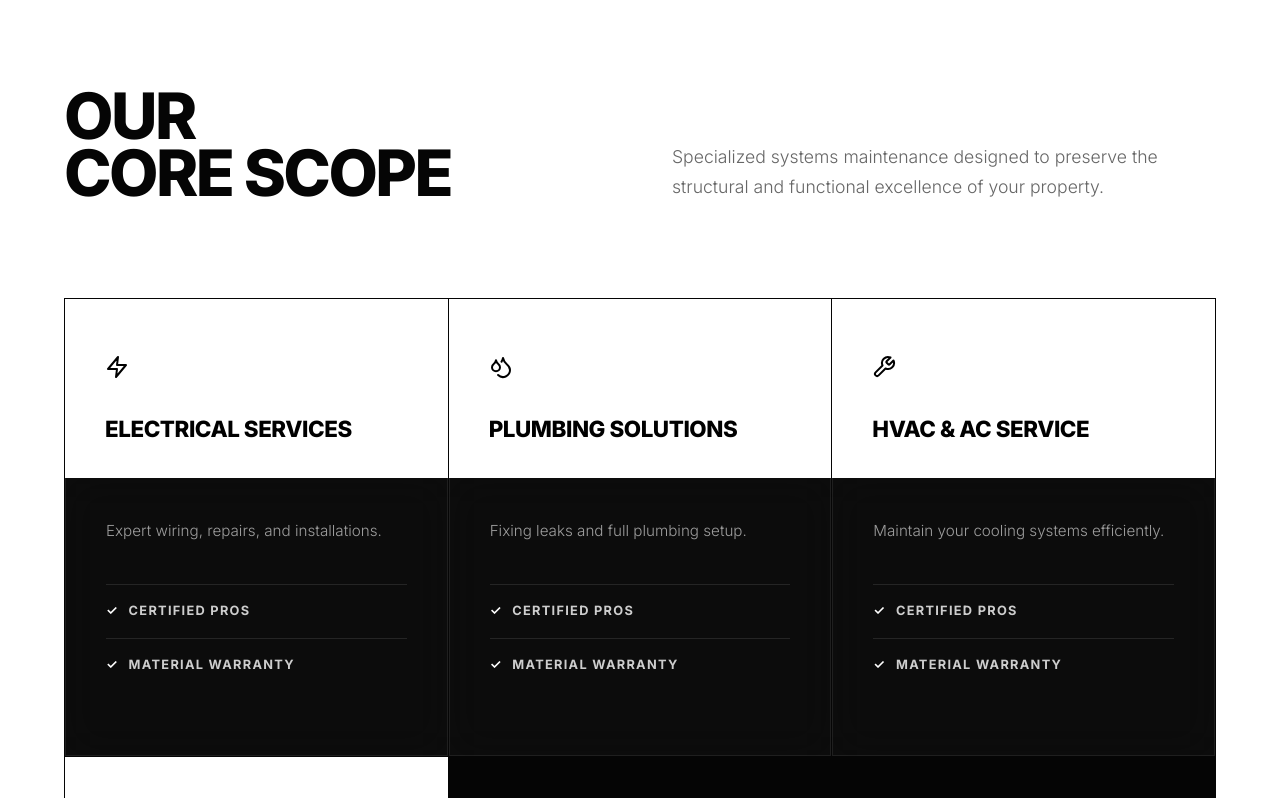
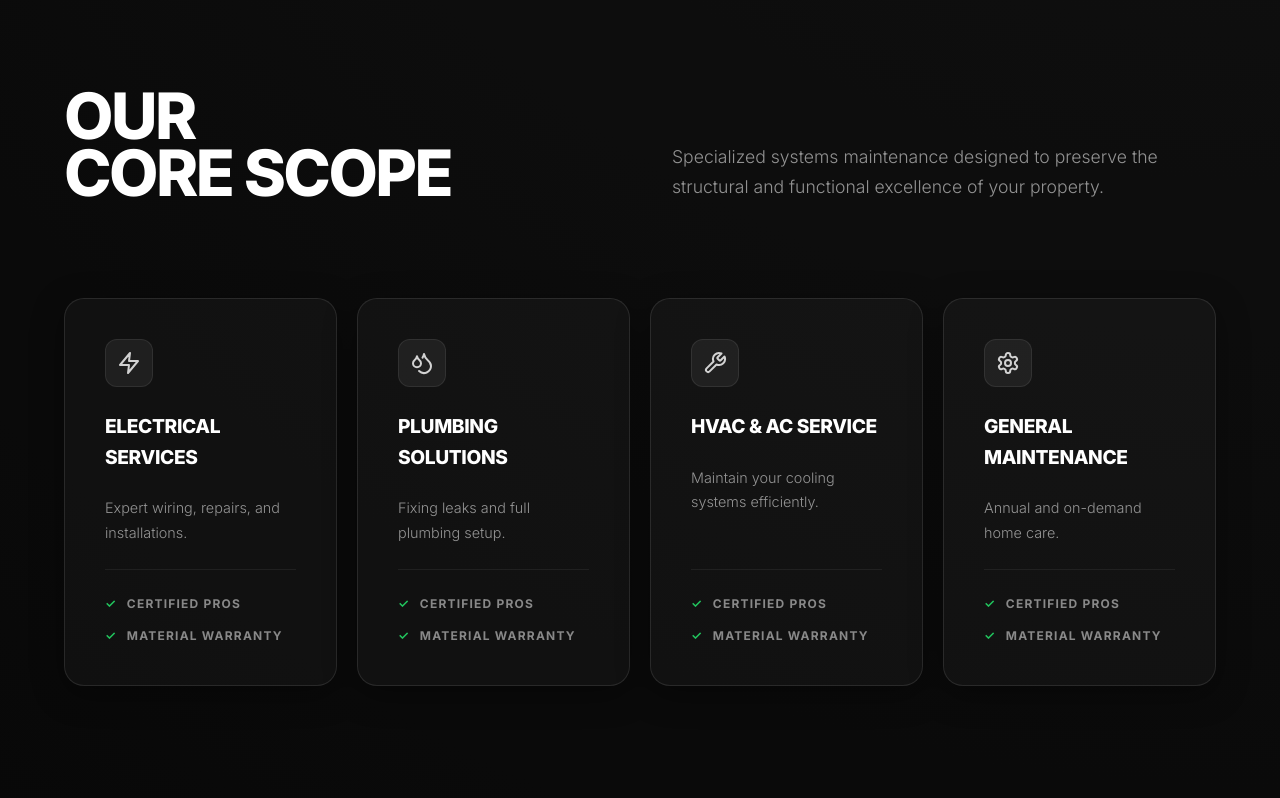
Before and after one commit to earthspaceps/earthspace-services, a React (Vite) app in the folder client/: page / in a window 1280 px wide. Shown: the part 873-1671 px from the top of the page. Built offline with nearby package versions, Linux system fonts and the light colour scheme; no server answers.

Commit message:
fix: resolve cross-portal visibility issues - dark glassmorphism everywhere

```diff
--- a/client/src/apps/customer/pages/BookingHistoryPage.jsx
+++ b/client/src/apps/customer/pages/BookingHistoryPage.jsx
@@ -70,7 +70,7 @@ export default function BookingHistoryPage() {
     }, [filter]);
 
     return (
-        <div style={{ minHeight: '100vh', background: 'var(--bg-page)', padding: '32px var(--content-padding)' }}>
+        <div style={{ minHeight: '100vh', padding: '32px var(--content-padding)' }}>
             <div className="container" style={{ maxWidth: 720 }}>
                 <div style={{ display: 'flex', alignItems: 'center', justifyContent: 'space-between', marginBottom: 32 }}>
                     <div><h2 style={{ textTransform: 'uppercase', letterSpacing: '0.05em' }}>MY BOOKINGS</h2><p className="text-sm" style={{ color: 'var(--text-secondary)', textTransform: 'uppercase', fontSize: '0.7rem' }}>HISTORY & TRACKING</p></div>
--- a/client/src/apps/customer/pages/BookingPage.jsx
+++ b/client/src/apps/customer/pages/BookingPage.jsx
@@ -81,7 +81,7 @@ export default function BookingPage() {
     const STEPS = ['Date & Time', 'Address', 'Payment', 'Confirmed'];
 
     return (
-        <div style={{ minHeight: '100vh', background: 'var(--bg-page)', padding: '32px var(--content-padding)' }}>
+        <div style={{ minHeight: '100vh', padding: '32px var(--content-padding)' }}>
             <div className="container" style={{ maxWidth: 640 }}>
                 {/* Progress Steps */}
                 <div style={{ display: 'flex', alignItems: 'center', gap: 0, marginBottom: 48 }}>
--- a/client/src/apps/customer/pages/LandingPage.jsx
+++ b/client/src/apps/customer/pages/LandingPage.jsx
@@ -64,8 +64,8 @@ const LandingPage = () => {
 
     return (
         <div className="landing-container" style={{
-            backgroundColor: '#ffffff',
-            color: '#050505',
+            background: 'radial-gradient(circle at top right, #1a1a1a, #000)',
+            color: '#fff',
             fontFamily: "'Inter', sans-serif",
             overflowX: 'hidden',
             lineHeight: 1.6
@@ -312,59 +312,47 @@ const LandingPage = () => {
             </section>
 
             {/* Services Section */}
-            <section id="services" style={{ padding: '8rem 5%', borderBottom: '1px solid #e5e5e5' }}>
+            <section id="services" style={{ padding: '8rem 5%', borderBottom: '1px solid rgba(255,255,255,0.06)', background: 'rgba(0,0,0,0.3)' }}>
                 <div className="grid-2 reveal" style={{ gap: '4rem', marginBottom: '6rem', alignItems: 'end' }}>
-                    <h2 style={{ fontSize: 'clamp(2.5rem, 6vw, 4rem)', textTransform: 'uppercase', fontWeight: 800, margin: 0, lineHeight: 0.9 }}>
+                    <h2 style={{ fontSize: 'clamp(2.5rem, 6vw, 4rem)', textTransform: 'uppercase', fontWeight: 800, margin: 0, lineHeight: 0.9, color: '#fff' }}>
                         Our <br />Core Scope
                     </h2>
-                    <p style={{ margin: 0, color: '#666', fontSize: '1.1rem' }}>
+                    <p style={{ margin: 0, color: 'rgba(255,255,255,0.55)', fontSize: '1.1rem' }}>
                         Specialized systems maintenance designed to preserve the structural and functional excellence of your property.
                     </p>
                 </div>
 
-                <div className="reveal" style={{ display: 'grid', gridTemplateColumns: 'repeat(auto-fit, minmax(300px, 1fr))', gap: '1px', backgroundColor: '#050505', border: '1px solid #050505' }}>
+                <div className="reveal" style={{ display: 'grid', gridTemplateColumns: 'repeat(auto-fit, minmax(260px, 1fr))', gap: '20px' }}>
                     {services.map((s, i) => (
-                        <div key={i} className="service-card" style={{ display: 'flex', flexDirection: 'column', border: 'none' }}>
-                            <div className="card-header" style={{ backgroundColor: '#ffffff', padding: '3.5rem 2.5rem 2rem', color: '#000' }}>
-                                <div style={{ marginBottom: '1.5rem', color: '#000' }}>{s.icon}</div>
-                                <h3 style={{ fontSize: '1.4rem', textTransform: 'uppercase', marginBottom: 0, fontWeight: 900, letterSpacing: '-0.02em' }}>{s.title}</h3>
-                            </div>
-                            <div className="card-body" style={{
-                                padding: '2.5rem 2.5rem 4rem',
-                                backgroundColor: 'rgba(255, 255, 255, 0.03)',
-                                backdropFilter: 'blur(20px)',
-                                border: '1px solid rgba(255, 255, 255, 0.08)',
-                                borderTop: 'none',
-                                flex: 1,
-                                color: 'rgba(255,255,255,0.8)'
-                            }}>
-                                <p style={{ fontSize: '0.95rem', fontWeight: 300, lineHeight: 1.7, marginBottom: '2.5rem', color: 'rgba(255,255,255,0.6)' }}>{s.desc}</p>
-                                <ul style={{ listStyle: 'none', padding: 0 }}>
-                                    <li style={{ padding: '1rem 0', borderTop: '1px solid rgba(255,255,255,0.1)', fontSize: '0.8rem', textTransform: 'uppercase', letterSpacing: '0.1em', fontWeight: 700, display: 'flex', alignItems: 'center', gap: '10px' }}>
-                                        <span style={{ color: '#fff' }}>✓</span> Certified Pros
-                                    </li>
-                                    <li style={{ padding: '1rem 0', borderTop: '1px solid rgba(255,255,255,0.1)', fontSize: '0.8rem', textTransform: 'uppercase', letterSpacing: '0.1em', fontWeight: 700, display: 'flex', alignItems: 'center', gap: '10px' }}>
-                                        <span style={{ color: '#fff' }}>✓</span> Material Warranty
-                                    </li>
-                                </ul>
-                            </div>
+                        <div key={i} className="service-card card" style={{ display: 'flex', flexDirection: 'column', padding: '2.5rem', gap: '1.5rem' }}>
+                            <div style={{ width: 48, height: 48, background: 'rgba(255,255,255,0.06)', borderRadius: '12px', display: 'flex', alignItems: 'center', justifyContent: 'center', border: '1px solid rgba(255,255,255,0.08)', color: 'rgba(255,255,255,0.8)' }}>{s.icon}</div>
+                            <h3 style={{ fontSize: '1.2rem', textTransform: 'uppercase', marginBottom: 0, fontWeight: 900, letterSpacing: '-0.02em', color: '#fff' }}>{s.title}</h3>
+                            <p style={{ fontSize: '0.9rem', fontWeight: 300, lineHeight: 1.7, color: 'rgba(255,255,255,0.55)', margin: 0 }}>{s.desc}</p>
+                            <ul style={{ listStyle: 'none', padding: 0, marginTop: 'auto', borderTop: '1px solid rgba(255,255,255,0.06)', paddingTop: '1.5rem' }}>
+                                <li style={{ fontSize: '0.75rem', textTransform: 'uppercase', letterSpacing: '0.1em', fontWeight: 700, display: 'flex', alignItems: 'center', gap: '10px', color: 'rgba(255,255,255,0.5)', marginBottom: '0.75rem' }}>
+                                    <span style={{ color: '#22c55e' }}>✓</span> Certified Pros
+                                </li>
+                                <li style={{ fontSize: '0.75rem', textTransform: 'uppercase', letterSpacing: '0.1em', fontWeight: 700, display: 'flex', alignItems: 'center', gap: '10px', color: 'rgba(255,255,255,0.5)' }}>
+                                    <span style={{ color: '#22c55e' }}>✓</span> Material Warranty
+                                </li>
+                            </ul>
                         </div>
                     ))}
                 </div>
             </section>
 
             {/* Process Section */}
-            <section id="process" style={{ padding: '8rem 5%', backgroundColor: '#f4f4f4' }}>
+            <section id="process" style={{ padding: '8rem 5%', background: 'rgba(255,255,255,0.02)', borderBottom: '1px solid rgba(255,255,255,0.06)' }}>
                 <div className="reveal" style={{ textAlign: 'center', marginBottom: '6rem' }}>
-                    <h2 style={{ fontSize: 'clamp(2rem, 5vw, 3rem)', textTransform: 'uppercase', fontWeight: 800, letterSpacing: '-0.02em' }}>The Blueprint Process</h2>
+                    <h2 style={{ fontSize: 'clamp(2rem, 5vw, 3rem)', textTransform: 'uppercase', fontWeight: 800, letterSpacing: '-0.02em', color: '#fff' }}>The Blueprint Process</h2>
                 </div>
 
                 <div style={{ display: 'flex', justifyContent: 'space-between', gap: '2rem', flexWrap: 'wrap' }}>
                     {steps.map((s, i) => (
-                        <div key={i} className="reveal reveal-stagger" style={{ flex: 1, minWidth: '240px', borderTop: '1px solid #050505', paddingTop: '2.5rem', '--delay': i }}>
-                            <span style={{ fontSize: '3.5rem', fontWeight: 800, color: '#e5e5e5', display: 'block', lineHeight: 1, marginBottom: '1rem' }}>{s.n}</span>
-                            <h4 style={{ textTransform: 'uppercase', fontWeight: 700, marginBottom: '1rem' }}>{s.title}</h4>
-                            <p style={{ fontSize: '0.95rem', color: '#666', fontWeight: 300 }}>{s.desc}</p>
+                        <div key={i} className="reveal reveal-stagger" style={{ flex: 1, minWidth: '240px', borderTop: '1px solid rgba(255,255,255,0.12)', paddingTop: '2.5rem', '--delay': i }}>
+                            <span style={{ fontSize: '3.5rem', fontWeight: 800, color: 'rgba(255,255,255,0.1)', display: 'block', lineHeight: 1, marginBottom: '1rem' }}>{s.n}</span>
+                            <h4 style={{ textTransform: 'uppercase', fontWeight: 700, marginBottom: '1rem', color: '#fff' }}>{s.title}</h4>
+                            <p style={{ fontSize: '0.95rem', color: 'rgba(255,255,255,0.5)', fontWeight: 300 }}>{s.desc}</p>
                         </div>
                     ))}
                 </div>
--- a/client/src/apps/customer/pages/ServicesPage.jsx
+++ b/client/src/apps/customer/pages/ServicesPage.jsx
@@ -37,9 +37,9 @@ export default function ServicesPage() {
     };
 
     return (
-        <div style={{ minHeight: '100vh', background: 'var(--bg-page)' }}>
+        <div style={{ minHeight: '100vh' }}>
             {/* Header */}
-            <div style={{ background: '#000', padding: '80px var(--content-padding)', borderBottom: '1px solid #333' }}>
+            <div style={{ background: 'rgba(0,0,0,0.6)', backdropFilter: 'blur(30px)', padding: '80px var(--content-padding)', borderBottom: '1px solid rgba(255,255,255,0.06)' }}>
                 <div className="container" style={{ display: 'flex', justifyContent: 'space-between', alignItems: 'flex-start', gap: 40, flexWrap: 'wrap' }}>
                     <div style={{ flex: '1 1 300px' }}>
                         <h2 style={{ color: '#fff', marginBottom: 12, fontSize: '3rem', fontWeight: 900, letterSpacing: '-0.02em', lineHeight: 1 }}>SOLUTIONS</h2>
@@ -55,7 +55,7 @@ export default function ServicesPage() {
                 </div>
             </div>
 
-            <div className="container" style={{ padding: '24px var(--content-padding)' }}>
+            <div className="container" style={{ padding: '32px var(--content-padding)' }}>
                 {/* Category Filter Tabs */}
                 <div style={{ display: 'flex', gap: 8, flexWrap: 'wrap', marginBottom: 32 }}>
                     <button onClick={() => setCategory('')} className={`btn btn-sm ${!activeCategory ? 'btn-primary' : 'btn-outline'}`}>ALL SOLUTIONS</button>
@@ -101,48 +101,37 @@ export default function ServicesPage() {
                                     style={{
                                         display: 'flex',
                                         flexDirection: 'column',
-                                        overflow: 'hidden'
+                                        overflow: 'hidden',
+                                        padding: '28px',
+                                        gap: 16
                                     }}
                                 >
-                                    <div style={{ background: '#ffffff', color: '#000', padding: '32px 32px 24px', borderBottom: 'none' }}>
-                                        <div style={{ display: 'flex', alignItems: 'center', justifyContent: 'space-between', marginBottom: 16 }}>
-                                            <span style={{ fontSize: '0.6rem', background: 'rgba(0,0,0,0.8)', color: '#fff', padding: '6px 14px', letterSpacing: '0.15em', fontWeight: 800, borderRadius: '4px' }}>{service.category?.name.toUpperCase()}</span>
-                                            <Icon size={20} color="#000" strokeWidth={1.5} />
+                                    {/* Category + Icon Row */}
+                                    <div style={{ display: 'flex', alignItems: 'center', justifyContent: 'space-between' }}>
+                                        <span style={{ fontSize: '0.6rem', background: 'rgba(255,255,255,0.08)', color: 'rgba(255,255,255,0.7)', padding: '5px 12px', letterSpacing: '0.15em', fontWeight: 800, borderRadius: '4px', border: '1px solid rgba(255,255,255,0.1)' }}>{service.category?.name.toUpperCase()}</span>
+                                        <div style={{ background: 'rgba(255,255,255,0.06)', borderRadius: '8px', padding: '8px', border: '1px solid rgba(255,255,255,0.08)' }}>
+                                            <Icon size={18} color="rgba(255,255,255,0.7)" strokeWidth={1.5} />
                                         </div>
-                                        <h3 style={{ color: '#000', fontSize: '1.25rem', letterSpacing: '-0.02em', fontWeight: 900, marginBottom: 0 }}>{service.name.toUpperCase()}</h3>
                                     </div>
-                                    <div style={{
-                                        padding: '24px 32px 32px',
-                                        flex: 1,
-                                        display: 'flex',
-                                        flexDirection: 'column',
-                                        background: 'rgba(255,255,255,0.03)',
-                                        backdropFilter: 'blur(20px)',
-                                        borderTop: '1px solid rgba(255,255,255,0.05)'
-                                    }}>
-                                        <p style={{ fontSize: '0.9rem', marginBottom: 20, lineHeight: 1.7, color: 'rgba(255,255,255,0.6)' }}>{service.description}</p>
-                                        <div style={{ display: 'flex', alignItems: 'center', gap: 8, marginBottom: 24, color: 'rgba(255,255,255,0.4)', fontSize: '0.75rem', fontWeight: 700, textTransform: 'uppercase', letterSpacing: '0.05em' }}>
-                                            <Clock size={14} />{service.durationMinutes} MINS
-                                            <span style={{ margin: '0 4px', opacity: 0.3 }}>|</span>
-                                            <Star size={14} style={{ color: 'var(--color-warning)' }} /> 4.8 RATING
+                                    {/* Title */}
+                                    <h3 style={{ color: '#fff', fontSize: '1.15rem', letterSpacing: '-0.01em', fontWeight: 900, lineHeight: 1.2 }}>{service.name.toUpperCase()}</h3>
+                                    {/* Description */}
+                                    <p style={{ fontSize: '0.85rem', lineHeight: 1.7, color: 'rgba(255,255,255,0.5)', flex: 1 }}>{service.description}</p>
+                                    {/* Meta */}
+                                    <div style={{ display: 'flex', alignItems: 'center', gap: 12, color: 'rgba(255,255,255,0.4)', fontSize: '0.7rem', fontWeight: 700, textTransform: 'uppercase', letterSpacing: '0.05em' }}>
+                                        <Clock size={13} />{service.durationMinutes} MINS
+                                        <span style={{ opacity: 0.3 }}>|</span>
+                                        <Star size={13} style={{ color: '#f59e0b' }} /> 4.8
+                                    </div>
+                                    {/* Price + Book */}
+                                    <div style={{ display: 'flex', alignItems: 'center', justifyContent: 'space-between', borderTop: '1px solid rgba(255,255,255,0.06)', paddingTop: 16, marginTop: 4 }}>
+                                        <div>
+                                            <div style={{ fontSize: '1.3rem', fontWeight: 900, color: '#fff' }}>{formatPrice(service)}</div>
+                                            <div style={{ fontSize: '0.62rem', color: 'rgba(255,255,255,0.35)', textTransform: 'uppercase', letterSpacing: '0.07em', fontWeight: 700, marginTop: 2 }}>{service.priceType === 'starting_from' ? 'AFTER INSPECTION' : 'FIXED RATE'}</div>
                                         </div>
-                                        <div style={{ marginTop: 'auto', display: 'flex', alignItems: 'center', justifyContent: 'space-between', borderTop: '1px solid rgba(255,255,255,0.05)', paddingTop: 20 }}>
-                                            <div>
-                                                <div style={{ fontSize: '1.25rem', fontWeight: 900 }}>{formatPrice(service)}</div>
-                                                <div style={{ fontSize: '0.65rem', color: '#999', textTransform: 'uppercase', letterSpacing: '0.05em', fontWeight: 700 }}>{service.priceType === 'starting_from' ? 'AFTER INSPECTION' : 'FIXED RATE'}</div>
-                                            </div>
-                                            <Link to={`/customer/book?service=${service.id}&name=${encodeURIComponent(service.name)}&price=${service.basePrice}`}>
-                                                <button
-                                                    className="btn btn-primary btn-sm"
-                                                    style={{
-                                                        padding: '10px 20px',
-                                                        transition: 'all 0.2s ease'
-                                                    }}
-                                                >
-                                                    BOOK NOW
-                                                </button>
-                                            </Link>
-                                        </div>
+                                        <Link to={`/customer/book?service=${service.id}&name=${encodeURIComponent(service.name)}&price=${service.basePrice}`}>
+                                            <button className="btn btn-primary btn-sm" style={{ padding: '10px 20px' }}>BOOK NOW</button>
+                                        </Link>
                                     </div>
                                 </div>
                             );
--- a/client/src/index.css
+++ b/client/src/index.css
@@ -44,13 +44,13 @@
   --color-gray-900: #1a1a1a;
 
   /* Semantic */
-  --bg-page: #ffffff;
-  --bg-card: #ffffff;
+  --bg-page: transparent;
+  --bg-card: rgba(255, 255, 255, 0.03);
   --bg-dark: #050505;
-  --text-primary: #050505;
-  --text-secondary: #525252;
+  --text-primary: #ffffff;
+  --text-secondary: rgba(255, 255, 255, 0.55);
   --text-white: #ffffff;
-  --border-color: #050505;
+  --border-color: rgba(255, 255, 255, 0.08);
 
   /* Layout */
   --sidebar-width: 260px;
@@ -633,7 +633,7 @@ body {
 .app-layout {
   display: flex;
   min-height: 100vh;
-  background-color: #f8fafc;
+  background: transparent;
 }
 
 .sidebar {
@@ -762,8 +762,10 @@ body {
 
 .top-navbar {
   height: var(--navbar-height);
-  background: #fff;
-  border-bottom: 1px solid var(--color-grey-200);
+  background: rgba(0, 0, 0, 0.4);
+  backdrop-filter: blur(20px);
+  -webkit-backdrop-filter: blur(20px);
+  border-bottom: 1px solid rgba(255, 255, 255, 0.06);
   display: flex;
   align-items: center;
   justify-content: space-between;
@@ -785,7 +787,7 @@ body {
 .page-title {
   font-size: 1.5rem;
   margin-bottom: 4px;
-  color: var(--color-primary-900);
+  color: #fff;
 }
 
 .page-subtitle {
```
Also changed, not shown: 2 other files (tests, documents, lock files or other folders).
